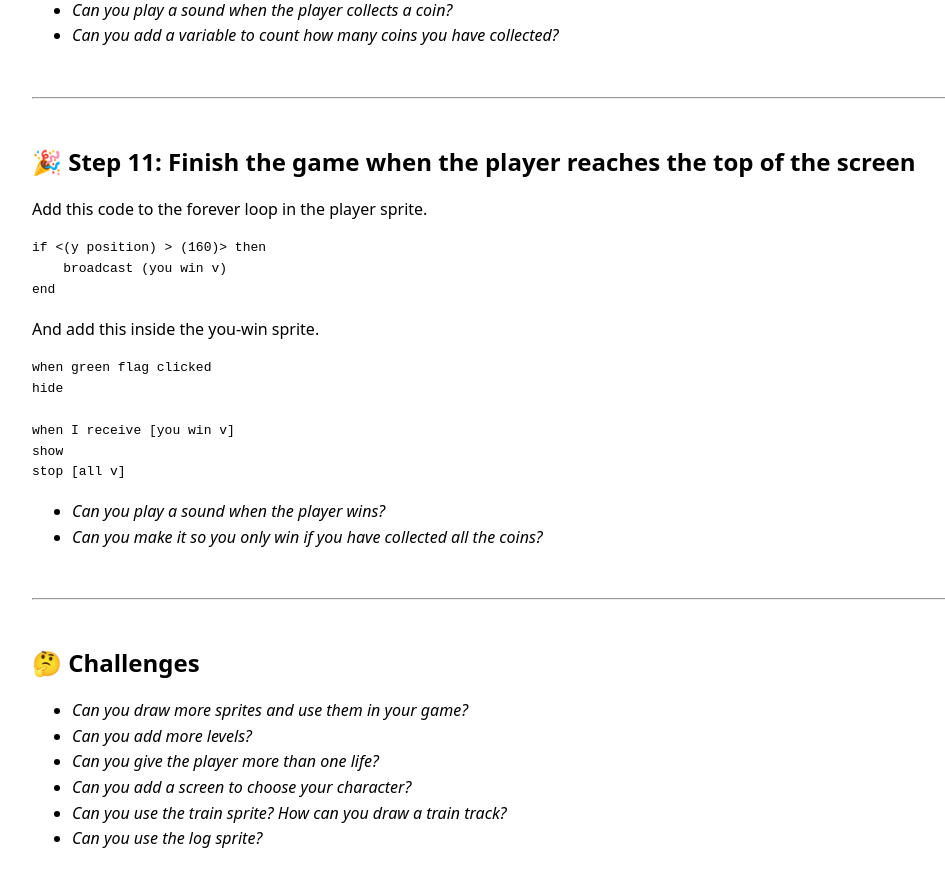
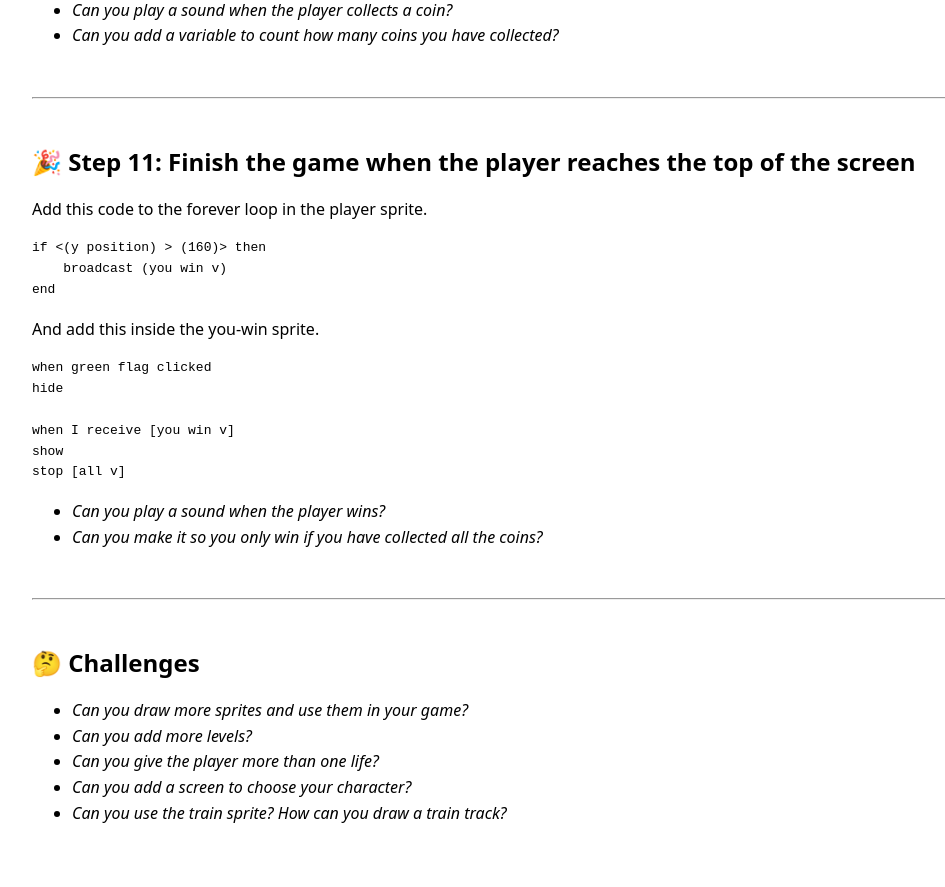
Before and after one commit to ganzogo/cross-the-road, a Jekyll site: the page built from index.md, in a window 1280 px wide and 900 px high, scrolled down 4315 px. Shown: the top 887 px of the window, without its empty margins (128-1073 px from the left). Built offline with Jekyll 4.4.1, drawn with Linux system fonts in a browser that asks for light colours; our own code applies the rules of GitHub Pages for plain Markdown files.

Commit message:
Removed the mention of the log sprite.

```diff
--- a/index.md
+++ b/index.md
@@ -295,6 +295,5 @@ stop [all v]
 * *Can you give the player more than one life?*
 * *Can you add a screen to choose your character?*
 * *Can you use the train sprite? How can you draw a train track?*
-* *Can you use the log sprite?*
 
 </section>
```
